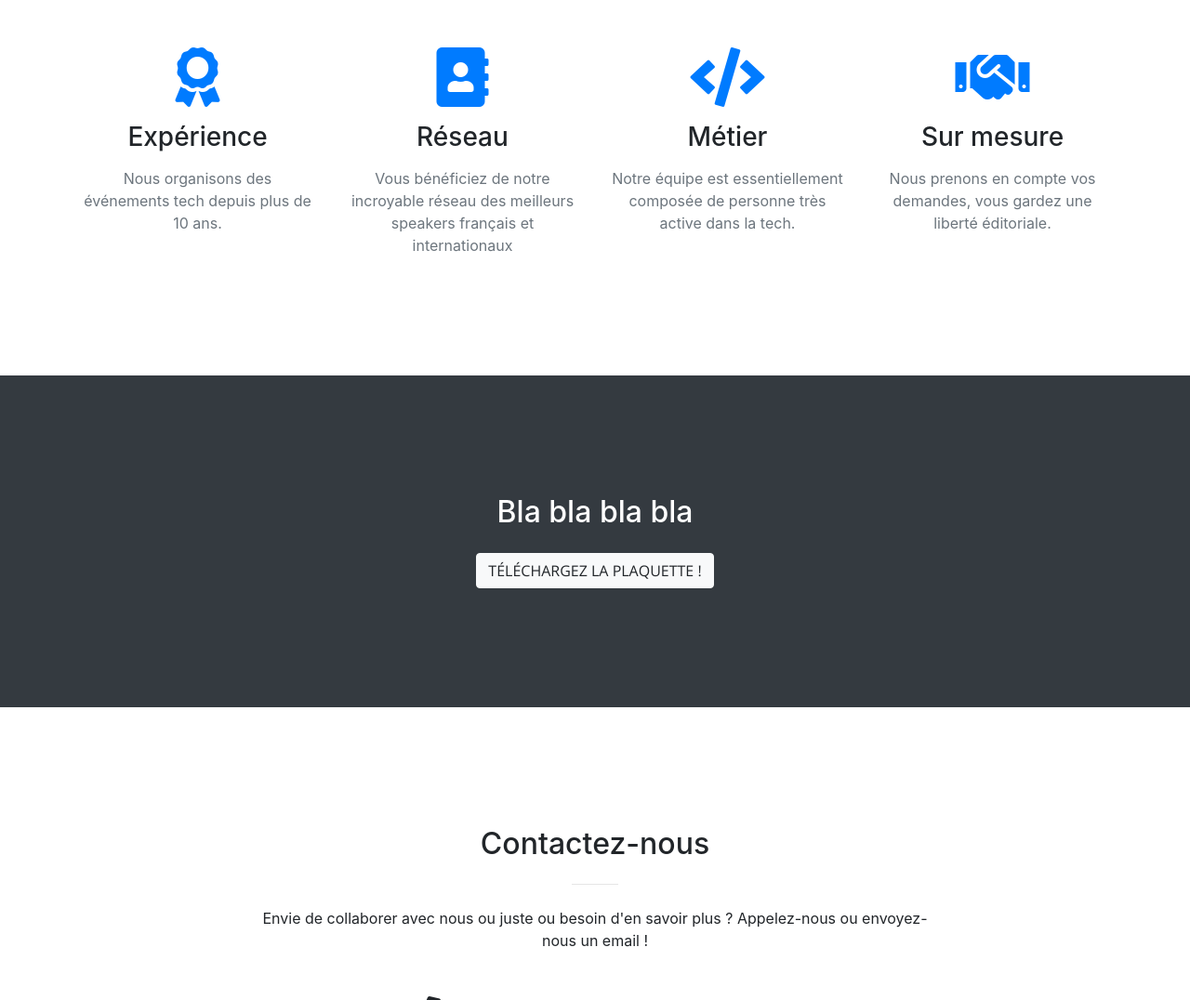
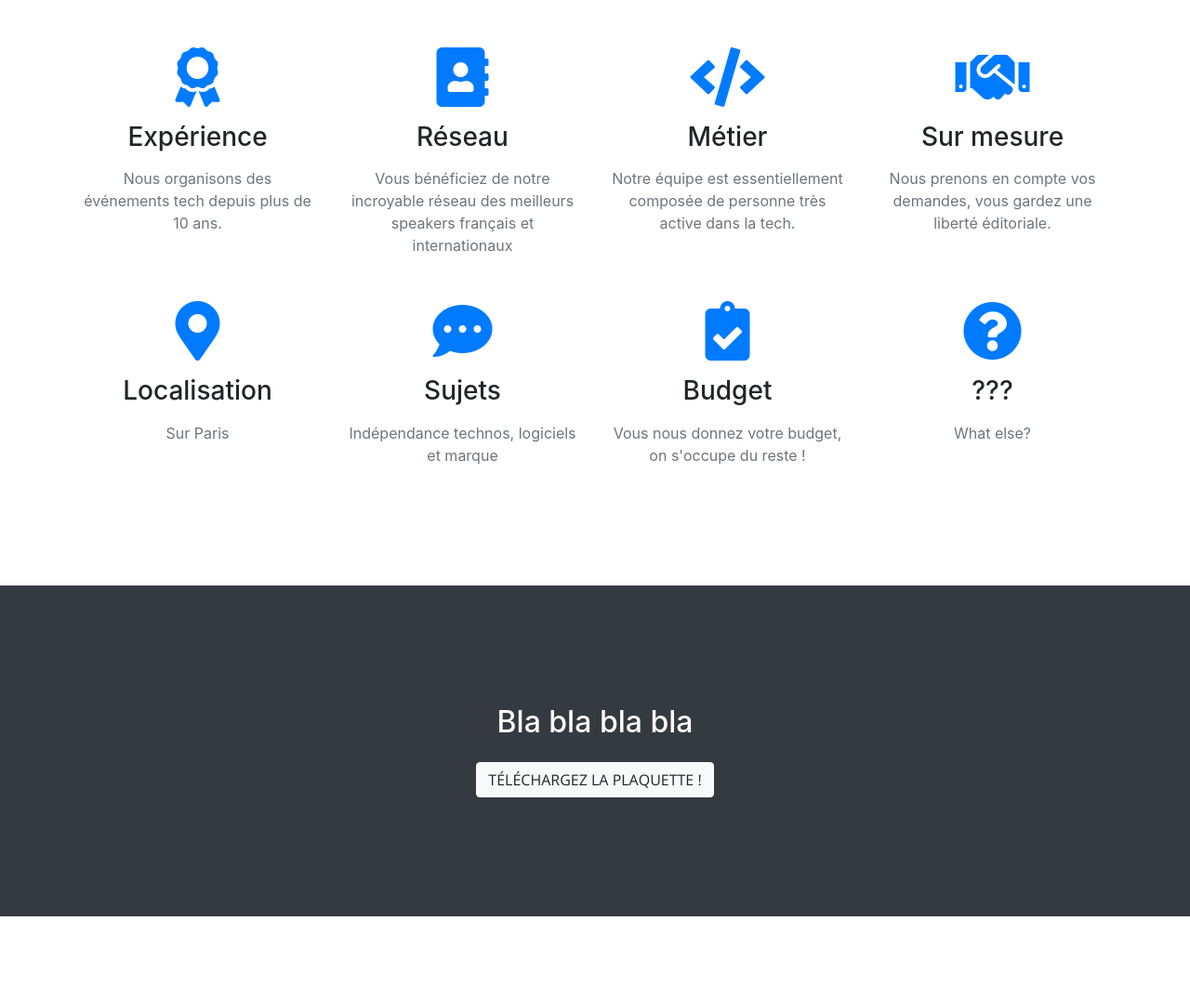
Before and after one commit to peven/nc-events, a website with bundled scripts: page index.html in a window 1280 px wide. Shown: the part 1466-2542 px from the top of the page at 93% size. Built offline with nearby package versions, Linux system fonts and the light colour scheme.

Commit message:
More services

```diff
--- a/index.html
+++ b/index.html
@@ -123,6 +123,34 @@
               <i class="fas fa-4x fa-handshake text-primary mb-3 sr-icon-4"></i>
               <h3 class="mb-3">Sur mesure</h3>
               <p class="text-muted mb-0">Nous prenons en compte vos demandes, vous gardez une liberté éditoriale.</p>
+            </div>
+          </div>
+          <div class="col-lg-3 col-md-6 text-center">
+            <div class="service-box mt-5 mx-auto">
+              <i class="fas fa-4x fa-map-marker-alt text-primary mb-3 sr-icon-4"></i>
+              <h3 class="mb-3">Localisation</h3>
+              <p class="text-muted mb-0">Sur Paris</p>
+            </div>
+          </div>
+          <div class="col-lg-3 col-md-6 text-center">
+            <div class="service-box mt-5 mx-auto">
+              <i class="fas fa-4x fa-comment-dots text-primary mb-3 sr-icon-4"></i>
+              <h3 class="mb-3">Sujets</h3>
+              <p class="text-muted mb-0">Indépendance technos, logiciels et marque</p>
+            </div>
+          </div>
+          <div class="col-lg-3 col-md-6 text-center">
+            <div class="service-box mt-5 mx-auto">
+              <i class="fas fa-4x fa-clipboard-check text-primary mb-3 sr-icon-4"></i>
+              <h3 class="mb-3">Budget</h3>
+              <p class="text-muted mb-0">Vous nous donnez votre budget, on s'occupe du reste !</p>
+            </div>
+          </div>
+          <div class="col-lg-3 col-md-6 text-center">
+            <div class="service-box mt-5 mx-auto">
+              <i class="fas fa-4x fa-question-circle text-primary mb-3 sr-icon-4"></i>
+              <h3 class="mb-3">???</h3>
+              <p class="text-muted mb-0">What else?</p>
             </div>
           </div>
         </div>
```
